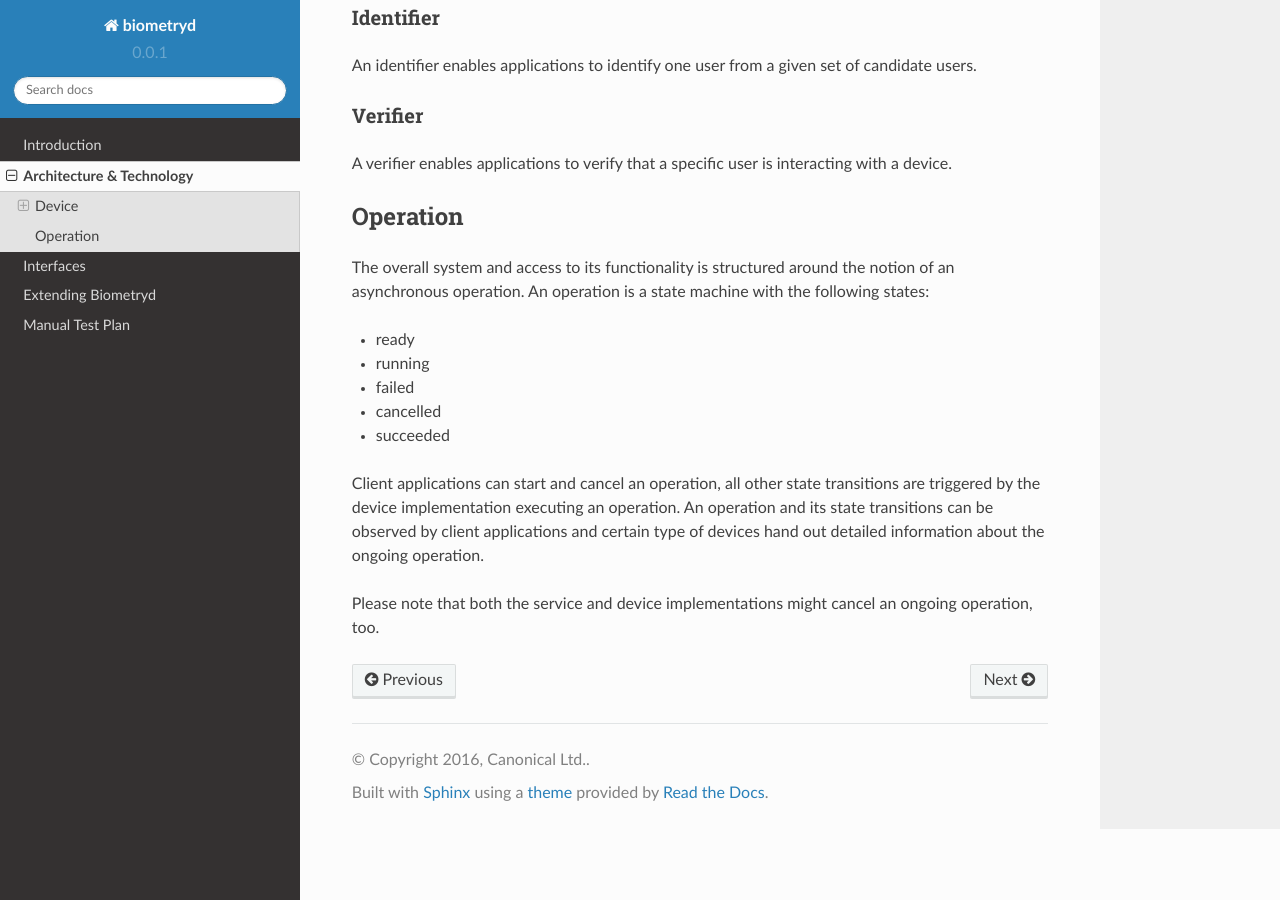
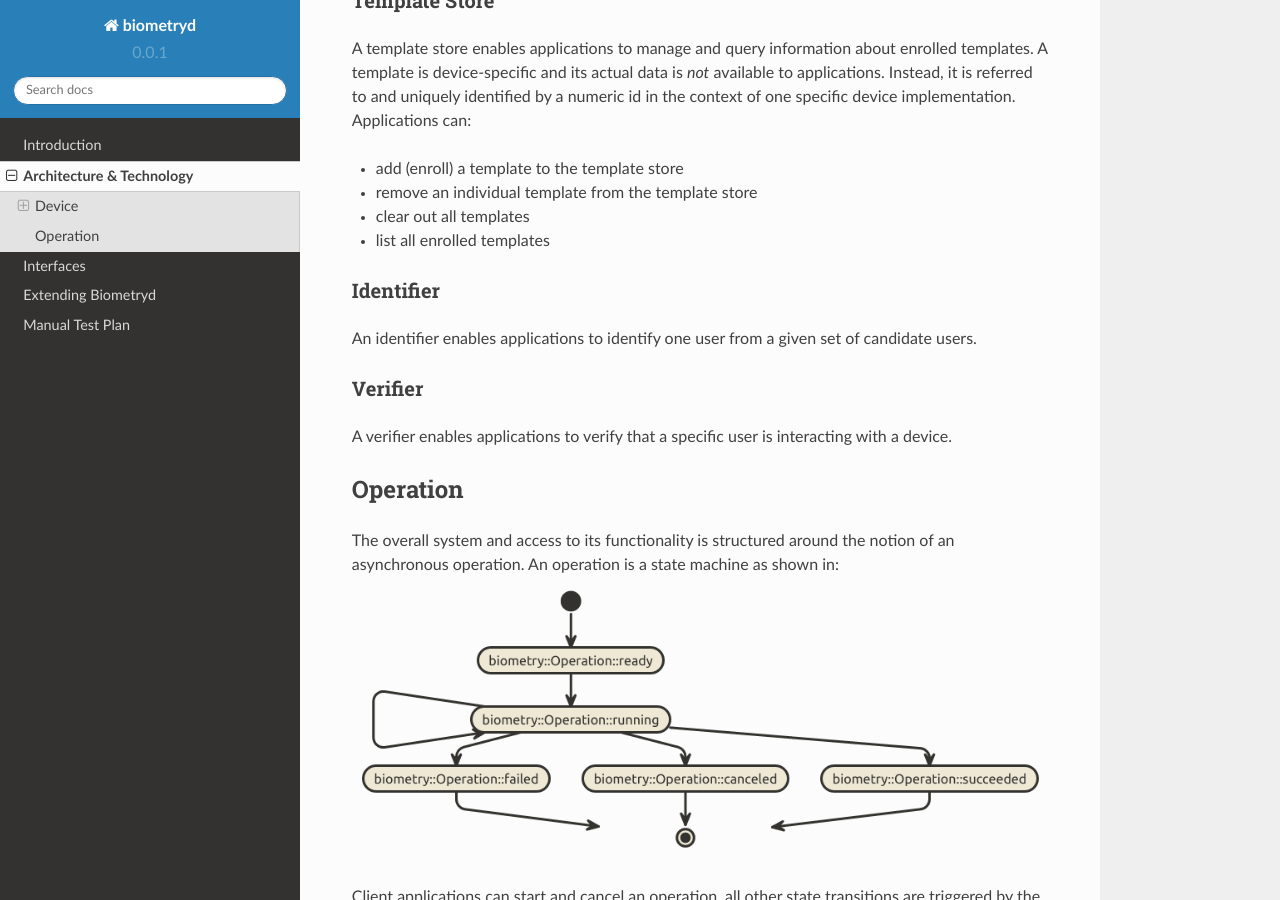
Before and after one commit to ubports/biometryd, a Sphinx documentation site: the page built from doc/architecture.md, in a window 1280 px wide and 900 px high, scrolled down 910 px. Built offline with Sphinx 7.4.7 and the Read the Docs theme 2.0.0, drawn with Linux system fonts in a browser that asks for light colours; some of the changed text lies outside the part shown.

Commit message:
Add images illustrating key system aspects.

```diff
--- a/doc/architecture.md
+++ b/doc/architecture.md
@@ -12,6 +12,11 @@
 client library as well as QML bindings. Other languages, runtimes and
 toolkits can easily consume Biomtryd by either leveraging theq
 aforementioned client bindings or by directly consuming the DBus API.
+
+The following diagram gives an overview of the main interfaces as
+further described in this secion:
+
+![Biometryd overview](images/biometryd.png)
 
 ## Device
 
@@ -48,13 +53,7 @@
 
 The overall system and access to its functionality is structured
 around the notion of an asynchronous operation.  An operation is a
-state machine with the following states:
-
- - ready
- - running
- - failed
- - cancelled
- - succeeded
+state machine as shown in: ![Operation state machine](images/state_machine.png)
 
 Client applications can start and cancel an operation, all other state
 transitions are triggered by the device implementation executing an
```
Also changed, not shown: doc/intro.md (+4 -3 lines), doc/images/biometryd.png (added), doc/images/state_machine.png (added).
